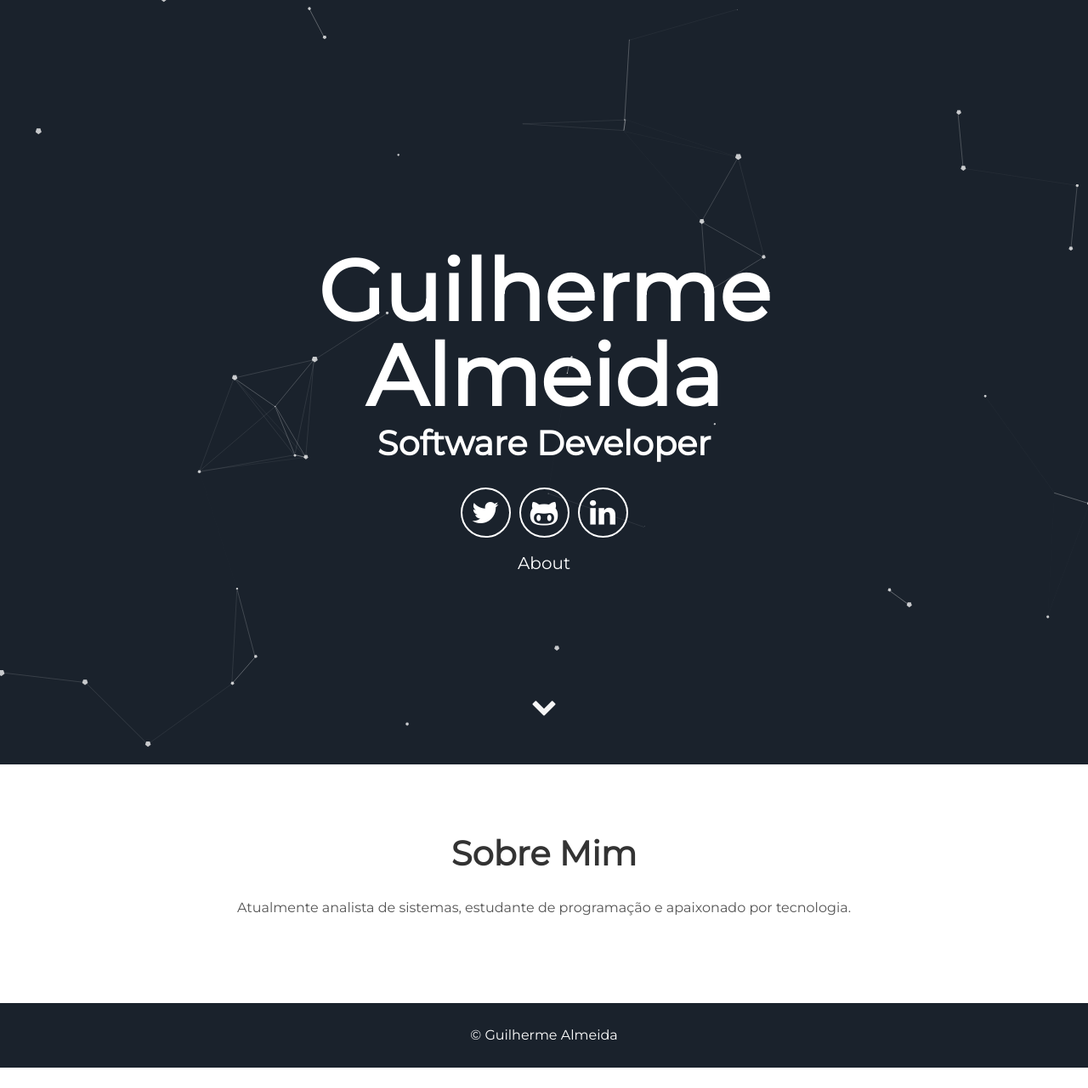
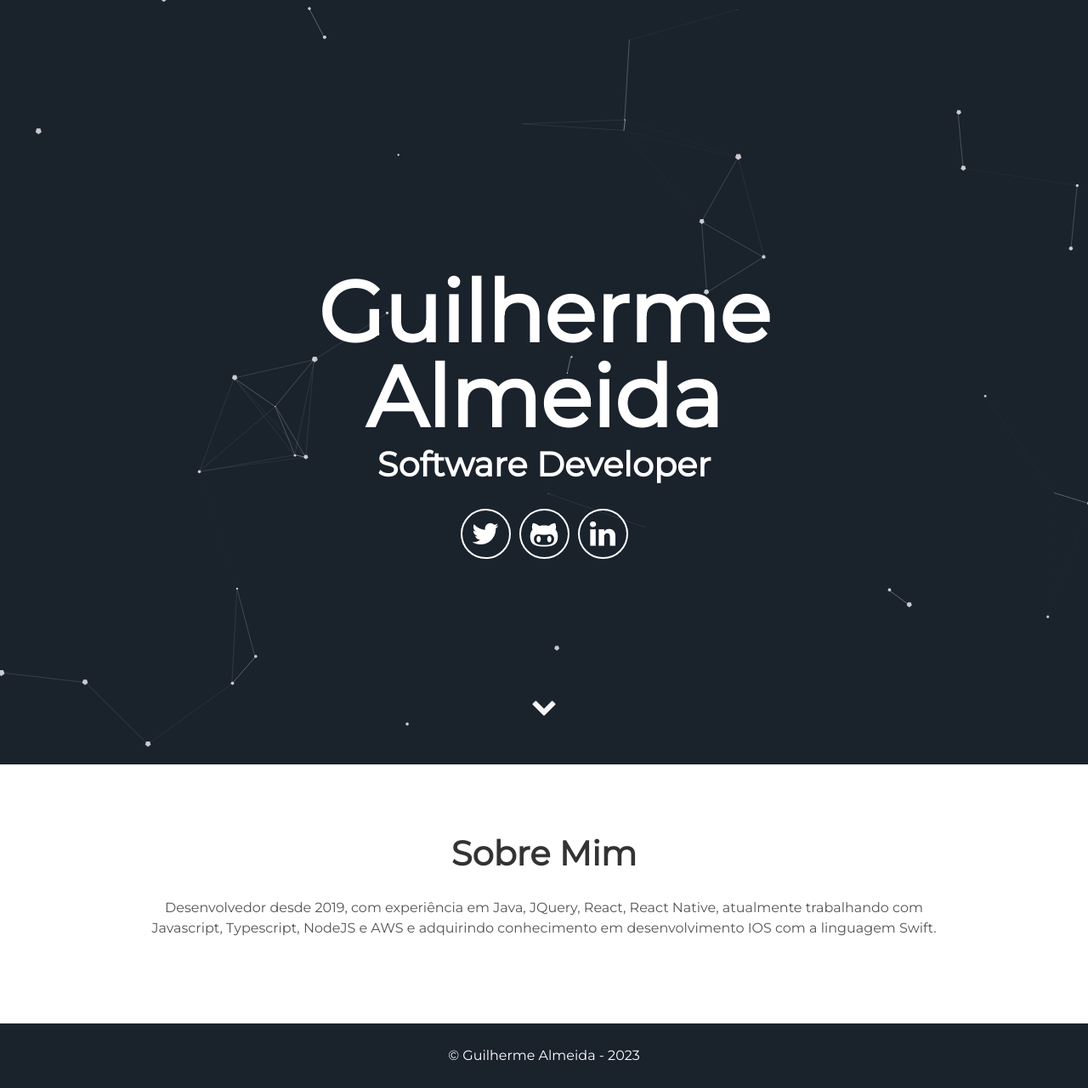
Before and after one commit to guiialmeiida/guiialmeiida.github.io, a Jekyll site: the page built from index.html, in a window 1280 px wide. Shown: the whole page at 85% size. Built offline with Jekyll 4.4.1, drawn with Linux system fonts in a browser that asks for light colours; before the commit the page ends 1257 px from its top, so only the background shows below that.

Commit message:
feat: remove assets and adjust user description

```diff
--- a/_config.yml
+++ b/_config.yml
@@ -4,7 +4,7 @@ url: "guiialmeiida.github.io"
 
 # User settings
 username: Guilherme Almeida
-user_description: Atualmente analista de sistemas, estudante de programação e apaixonado por tecnologia.
+user_description: Desenvolvedor desde 2019, com experiência em Java, JQuery, React, React Native, atualmente trabalhando com Javascript, Typescript, NodeJS e AWS e adquirindo conhecimento em desenvolvimento IOS com a linguagem Swift.
 user_title: Software Developer
 email: gui.almeidacrz@gmail.com
 twitter_username: _GuiiAlmeiida_
--- a/_includes/footer.html
+++ b/_includes/footer.html
@@ -1,5 +1,5 @@
 <footer class="footer">
-    <p>&copy; {{site.username}}</p>
+    <p>&copy; {{site.username}} - 2023</p>
 </footer>
 <script src="//cdn.jsdelivr.net/particles.js/2.0.0/particles.min.js"></script>
 <script src="{{ "/assets/js/sweet-scroll.min.js" | prepend: site.baseurl }}"></script>
--- a/_includes/header.html
+++ b/_includes/header.html
@@ -9,9 +9,6 @@
         <a aria-label="My Github" target="_blank" href="https://github.com/guiialmeiida"><i class="icon fa fa-github-alt" aria-hidden="true"></i></a>
         <a aria-label="My Linkedin" target="_blank" href="https://www.linkedin.com/in/guilherme-almeida-b6a09412a/"><i class="icon fa fa-linkedin" aria-hidden="true"></i></a>
       </div>
-      <div class="header-links">
-        <a class="link" href="#about" data-scroll>About</a>
-      </div>
   </div>
   <a class="down" href="#about" data-scroll><i class="icon fa fa-chevron-down" aria-hidden="true"></i></a>
 </div>
```
Also changed, not shown: assets/img/mountains.jpg (deleted), assets/img/proj1.jpg (deleted), assets/img/proj2.jpg (deleted), assets/img/proj3.png (deleted), assets/img/skate.jpg (deleted), src/img/mountains.jpg (deleted), src/img/skate.jpg (deleted), 1 other file.
